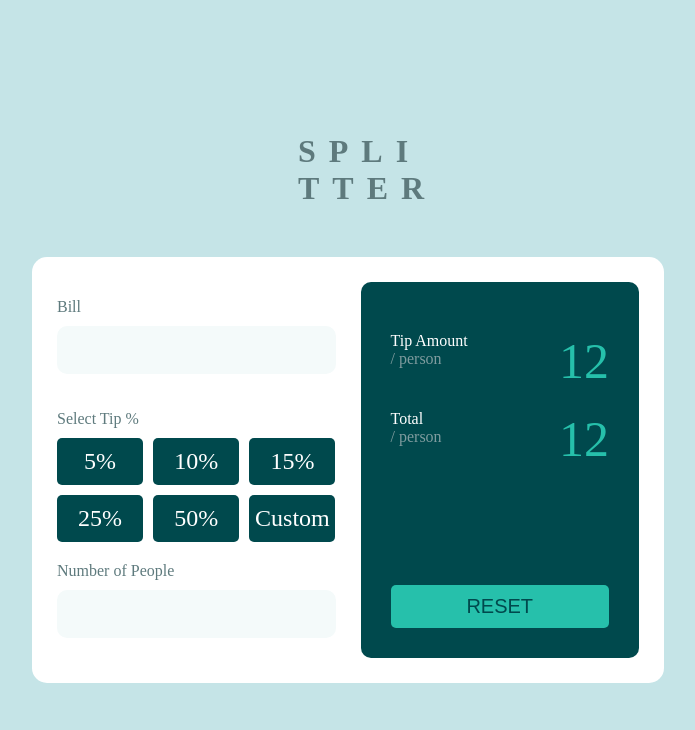
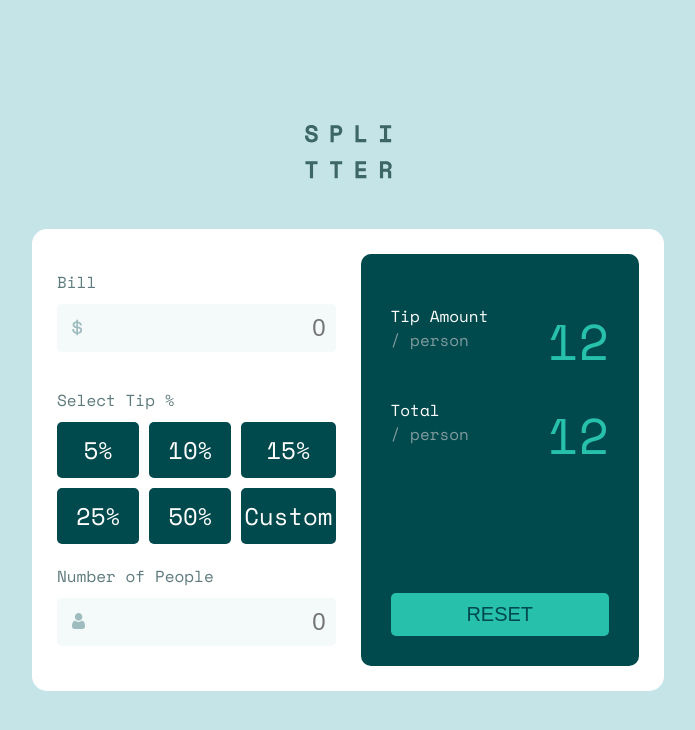
Before and after one commit to evazquez94/tip-calculator-app, a plain HTML site: page index.html in a window 1280 px wide. Shown: the whole page, without its empty margins (292-987 px from the left). Drawn offline with nearby package versions, Linux system fonts and the light colour scheme.

Commit message:
Add some styles and JS

```diff
--- a/index.html
+++ b/index.html
@@ -3,12 +3,12 @@
 <head>
   <meta charset="UTF-8">
   <meta name="viewport" content="width=device-width, initial-scale=1.0"> <!-- displays site properly based on user's device -->
-
   <link rel="icon" type="image/png" sizes="32x32" href="./images/favicon-32x32.png">
+  <link rel="preconnect" href="https://fonts.googleapis.com">
+  <link rel="preconnect" href="https://fonts.gstatic.com" crossorigin>
+  <link href="https://fonts.googleapis.com/css2?family=Space+Mono&display=swap" rel="stylesheet">
   <link rel="stylesheet" href="style.css">
-
   <title>Frontend Mentor | Tip calculator app</title>
-
   <style>
     .attribution { font-size: 11px; text-align: center; }
     .attribution a { color: hsl(228, 45%, 44%); }
@@ -16,27 +16,24 @@
 </head>
 
 <body>
-
-  <h1>SPLI</h1>
-  <h1>TTER</h1>
-
+  <img src="./images/logo.svg" alt="">
   <div class="container">
     <div class="options-container">
       <p>Bill</p>
-      <input type="text" inputmode="numeric" >
+      <input type="number" placeholder="0" id="inputBill">
 
       <p>Select Tip %</p>
       <div class="grid-container">
-        <div class="item">5%</div>
-        <div class="item">10%</div>
-        <div class="item">15%</div>
-        <div class="item">25%</div>
-        <div class="item">50%</div>
+        <div class="item" value="5">5%</div>
+        <div class="item" value="10">10%</div>
+        <div class="item" value="15">15%</div>
+        <div class="item" value="25">25%</div>
+        <div class="item" value="50">50%</div>
         <div class="item">Custom</div>
       </div>
 
       <p>Number of People</p>
-      <input type="text" inputmode="numeric" >
+      <input type="text" inputmode="numeric" id="inputPersons" placeholder="0">
     </div>
 
     <div class="output-container">
@@ -47,7 +44,7 @@
             <p>/ person</p>
           </div>
 
-          <div class="amount-numbers">
+          <div class="amount-numbers" id="tipAmount">
             12
           </div>
         </div>
@@ -58,7 +55,7 @@
             <p>/ person</p>
           </div>
 
-          <div class="amount-numbers">
+          <div class="amount-numbers" id="total">
             12
           </div>
         </div>
@@ -74,5 +71,7 @@
     Challenge by <a href="https://www.frontendmentor.io?ref=challenge" target="_blank">Frontend Mentor</a>.
     Coded by <a href="#">Your Name Here</a>.
   </div> -->
+
+  <script type="text/javascript" src="./main.js"></script>
 </body>
 </html>
--- /dev/null
+++ b/main.js
@@ -0,0 +1,25 @@
+// let inputBill = document.getElementById('inputBill');
+// inputBill.addEventListener('input', changeHandler);
+// function changeHandler() {
+//   bill = this.value;
+// }
+
+let buttonPercent = document.getElementsByClassName('item');
+
+for(let i = 0; i < buttonPercent.length; i++) {
+  buttonPercent[i].onclick = buttonHandler;
+}
+
+function buttonHandler() {
+  let bill = document.getElementById('inputBill').value;
+  let amountPersons = document.getElementById('inputPersons').value;
+  // let tipPercent = this.getAttribute('value') / 100;
+  // let tipTotal = bill * tipPercent
+
+  let tipAmount = document.getElementById('tipAmount');
+  let total = document.getElementById('total');
+
+  // tipAmount.innerHTML = "Lola";
+  // total.innerHTML = "Lalo";
+
+}
--- a/style.css
+++ b/style.css
@@ -15,6 +15,7 @@ html {
   margin: 0;
   padding: 0;
   background-color: var(--light-grayish-cyan);
+  font-family: 'Space Mono', monospace;
 }
 
 *,
@@ -40,7 +41,7 @@ h1 {
   color: var(--darker-grayish-cyan);
 }
 
-body h1:nth-child(2) {
+body img:nth-child(1) {
   margin-bottom: 50px;
 }
 
@@ -63,15 +64,43 @@ body h1:nth-child(2) {
   color: var(--darker-grayish-cyan);
 }
 
+/* Eliminate arrows in input field */
+
+/* Firefox */
+input[type=number] {
+  -moz-appearance: textfield;
+}
+
+/* Chrome, Safari, Edge, Opera */
+input::-webkit-outer-spin-button,
+input::-webkit-inner-spin-button {
+  -webkit-appearance: none;
+  margin: 0;
+}
+
 input {
   margin-bottom: 20px;
   font-size: 24px;
   padding: 10px;
-  border-radius: 10px;
+  border-radius: 5px;
   width: 100%;
   border: none;
   background-color: var(--lighter-grayish-cyan);
   color: var(--very-dark-cyan);
+  text-align: right;
+  background-image: url("./images/icon-person.svg");
+  background-repeat:no-repeat;
+  background-position: 15px 15px;
+  caret-color: transparent;
+  outline: none;
+}
+
+.options-container input:nth-child(2) {
+  background-image: url("./images/icon-dollar.svg");
+}
+
+input:focus {
+  box-shadow: 0 0 0 2px var(--strong-cyan);
 }
 
 .grid-container {
```
